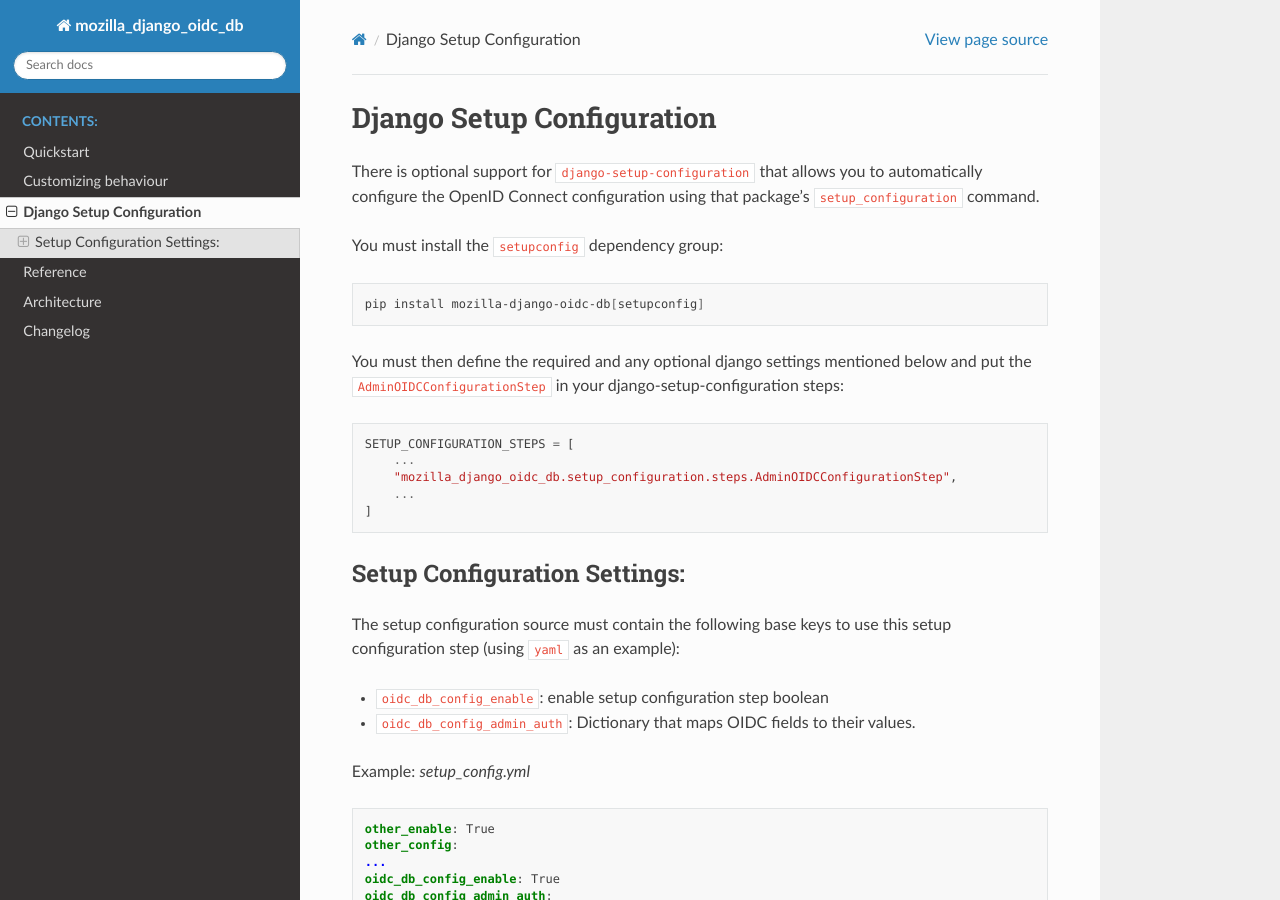
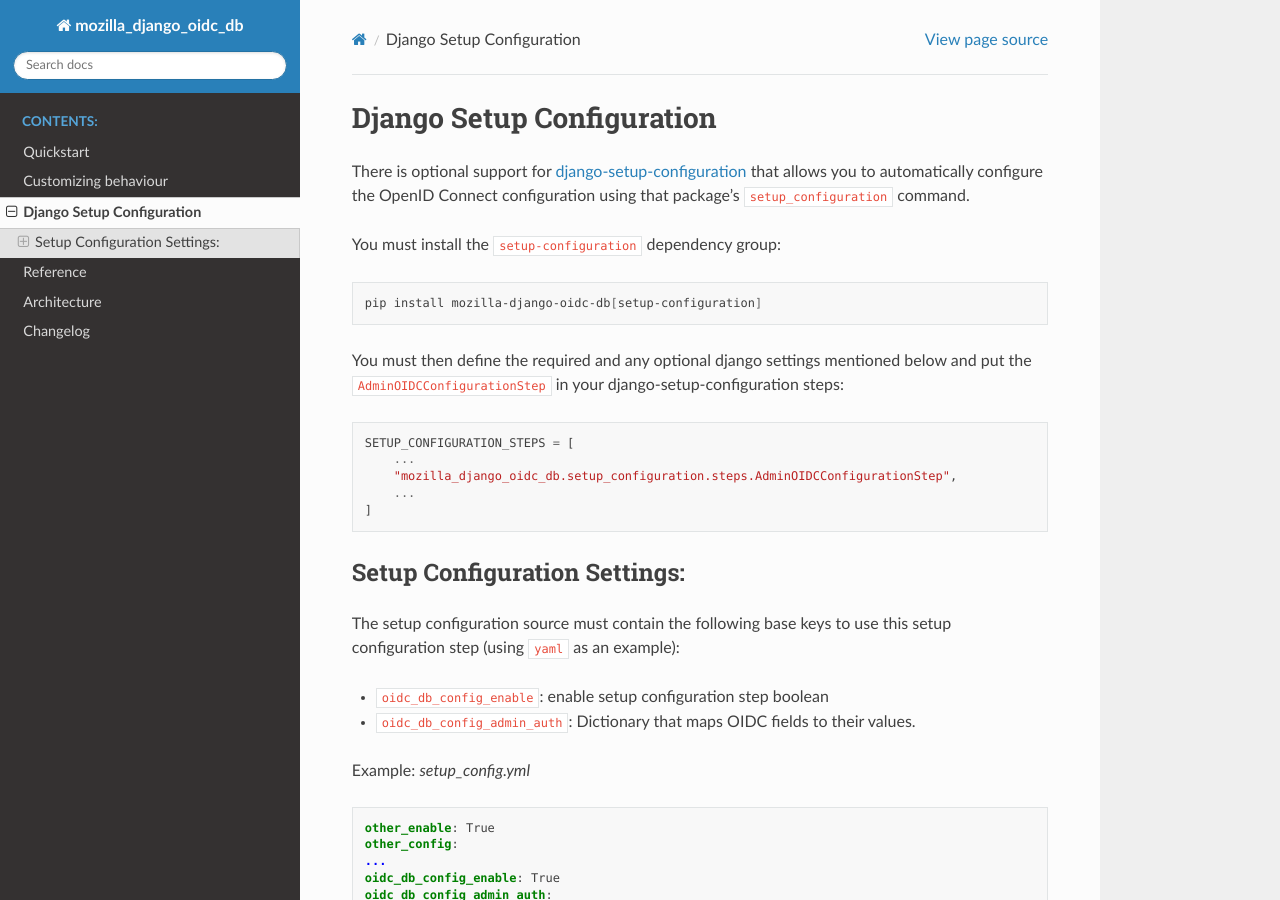
Before and after one commit to maykinmedia/mozilla-django-oidc-db, a Sphinx documentation site: the page built from docs/setup_configuration.rst, in a window 1280 px wide and 900 px high. Built offline with Sphinx 7.4.7 and the Read the Docs theme 3.1.0, drawn with Linux system fonts in a browser that asks for light colours.

Commit message:
:recycle:[#114] rename dependency group

```diff
--- a/docs/quickstart.rst
+++ b/docs/quickstart.rst
@@ -24,11 +24,11 @@
 - ``django-solo``
 - ``django-jsonform``
 
-You can optionally install ``django-setup-configuration`` support with:
+You can optionally install `django-setup-configuration`_ support with:
 
 .. code-block:: bash
 
-    pip install mozilla-django-oidc-db[setupconfig]
+    pip install mozilla-django-oidc-db[setup-configuration]
 
 Django settings
 ---------------
@@ -273,3 +273,5 @@
 .. _mozilla-django-oidc settings documentation: https://mozilla-django-oidc.readthedocs.io/en/stable/settings.html
 
 .. _OIDC spec: https://openid.net/specs/openid-connect-discovery-1_0.html#WellKnownRegistry
+
+.. _django-setup-configuration: https://pypi.org/project/django-setup-configuration/
--- a/docs/setup_configuration.rst
+++ b/docs/setup_configuration.rst
@@ -2,17 +2,17 @@
 Django Setup Configuration
 ==========================
 
-There is optional support for ``django-setup-configuration`` that allows you to automatically configure the
+There is optional support for `django-setup-configuration`_ that allows you to automatically configure the
 OpenID Connect configuration using that package's ``setup_configuration`` command.
 
-You must install the ``setupconfig`` dependency group:
+You must install the ``setup-configuration`` dependency group:
 
 .. _django-setup-configuration: https://pypi.org/project/django-setup-configuration/
 
 
 .. code-block:: bash
 
-    pip install mozilla-django-oidc-db[setupconfig]
+    pip install mozilla-django-oidc-db[setup-configuration]
 
 
 You must then define the required and any optional django settings mentioned below and
--- a/pyproject.toml
+++ b/pyproject.toml
@@ -43,7 +43,7 @@
 Changelog = "https://github.com/maykinmedia/mozilla-django-oidc-db/blob/master/CHANGELOG.rst"
 
 [project.optional-dependencies]
-setupconfig = [
+setup-configuration = [
     "django-setup-configuration>=0.4.0",
 ]
 tests = [
```
Also changed, not shown: 1 other file.
